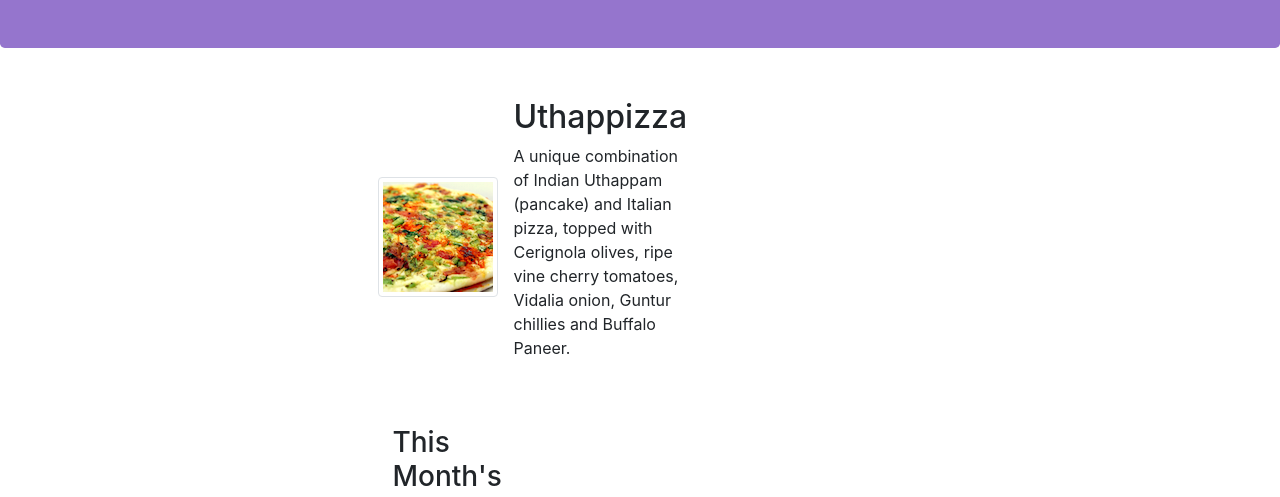
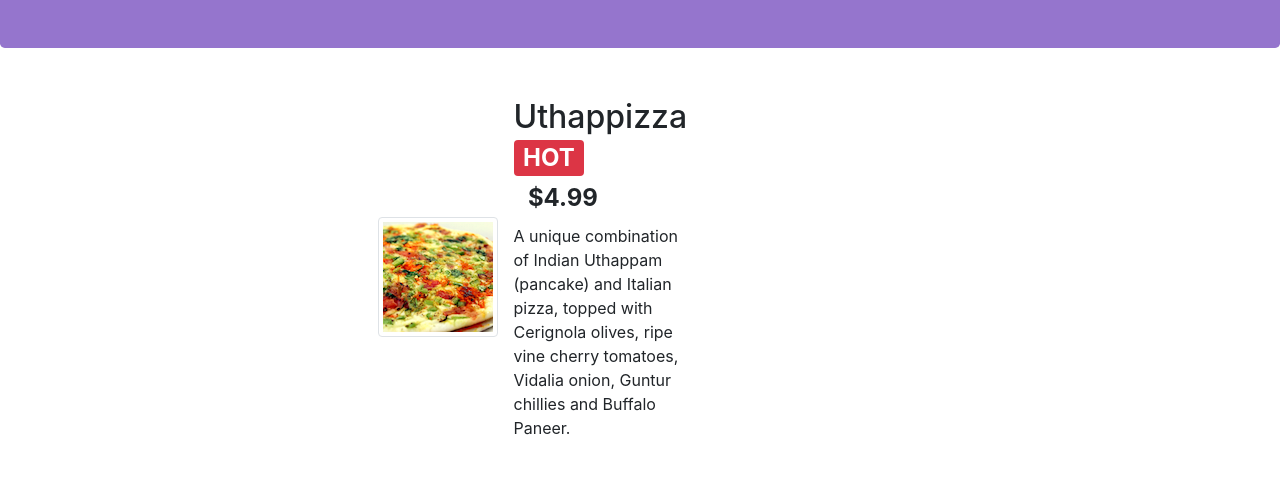
Before and after one commit to Neo-sunny/Bootstrap4, a website: page index.html in a window 1280 px wide. Shown: the part 215-712 px from the top of the page. Drawn offline with nearby package versions, Linux system fonts and the light colour scheme.

Commit message:
Alerts and badges

```diff
--- a/index.html
+++ b/index.html
@@ -60,7 +60,7 @@
                 <div class="media">
                     <img class="d-flex mr-3 img-thumbnail align-self-center" src="img/uthappizza.png" alt="uthappizza">
                     <div class="media-body">
-                        <h2 mt-0>Uthappizza</h2>
+                        <h2 mt-0>Uthappizza <span class="badge badge-danger">HOT</span> <span class="badge badge-pill badge-default">$4.99</span></h2>
                         <p>A unique combination of Indian Uthappam (pancake) and Italian pizza, topped with Cerignola olives, ripe vine cherry tomatoes, Vidalia onion, Guntur chillies and Buffalo Paneer.</p>
             </div>
         </div>
```
